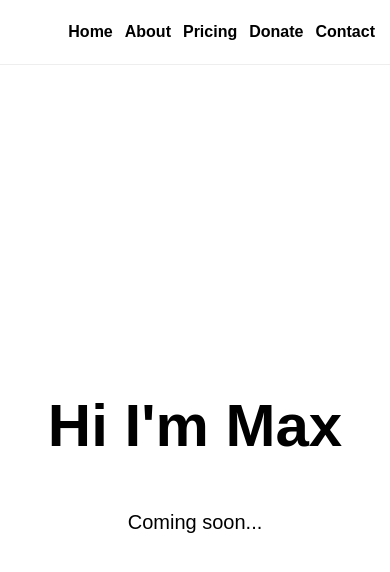
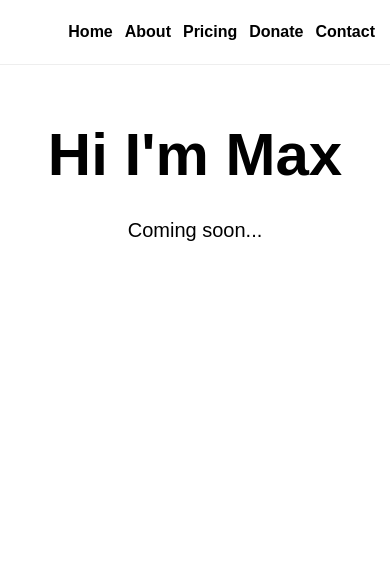
Before and after one commit to H4CK3R1010/Seemz-Like-Magazine, a Next.js app: page /people/max in a window 390 px wide. Shown: the top 572 px of the page. Built offline with nearby package versions, Linux system fonts and the light colour scheme.

Commit message:
Tighten spacing on people pages

```diff
--- a/app/globals.css
+++ b/app/globals.css
@@ -29,7 +29,6 @@ body {
 
 nav {
   position: fixed;
-
   top: 0;
   left: 0;
   right: 0;
@@ -39,13 +38,10 @@ nav {
   z-index: 1000;
 
   display: flex;
-
   align-items: center;
-
   justify-content: flex-end;
 
   padding: 0 35px;
-
   gap: 25px;
 
   background: white;
@@ -56,11 +52,9 @@ nav {
 
 nav a {
   color: black;
-
   text-decoration: none;
 
   font-size: 20px;
-
   font-weight: bold;
 }
 
@@ -76,7 +70,6 @@ nav a:hover {
 
 .homePage {
   min-height: 100vh;
-
   background: white;
 }
 
@@ -93,7 +86,6 @@ nav a:hover {
   background: #fcf3ff;
 
   display: flex;
-
   align-items: center;
 
   padding: 100px 8%;
@@ -102,7 +94,6 @@ nav a:hover {
 
 .heroContent {
   max-width: 1100px;
-
   width: 100%;
 
   margin: 0 auto;
@@ -184,7 +175,6 @@ nav a:hover {
   display: inline-flex;
 
   align-items: center;
-
   justify-content: center;
 
   min-width: 240px;
@@ -241,7 +231,7 @@ nav a:hover {
 
 
 /* =========================
-   MEET THE TEAM SECTION
+   MEET THE TEAM
 ========================= */
 
 .teamSection {
@@ -277,11 +267,6 @@ nav a:hover {
 }
 
 
-/* =========================
-   TEAM BUTTONS
-   USE ENTIRE PAGE
-========================= */
-
 .teamGrid {
   display: grid;
 
@@ -299,7 +284,6 @@ nav a:hover {
   display: flex;
 
   align-items: center;
-
   justify-content: center;
 
   width: 100%;
@@ -376,7 +360,7 @@ nav a:hover {
 
   text-align: center;
 
-  padding: 70px 30px 100px;
+  padding: 50px 30px 80px;
 }
 
 
@@ -387,7 +371,7 @@ nav a:hover {
 
   color: black;
 
-  margin: 0 0 50px;
+  margin: 0 0 40px;
 }
 
 
@@ -451,13 +435,13 @@ nav a:hover {
 
   flex-direction: column;
 
-  justify-content: center;
+  justify-content: flex-start;
 
   align-items: center;
 
   text-align: center;
 
-  padding: 80px 30px;
+  padding: 45px 30px 60px;
 }
 
 
@@ -468,7 +452,7 @@ nav a:hover {
 
   color: black;
 
-  margin: 0 0 35px;
+  margin: 0 0 20px;
 }
 
 
@@ -477,7 +461,7 @@ nav a:hover {
 
   font-size: 24px;
 
-  line-height: 1.6;
+  line-height: 1.5;
 
   color: black;
 
@@ -490,21 +474,11 @@ nav a:hover {
 ========================= */
 
 .rolesBox {
-  margin-top: 60px;
+  margin-top: 30px;
 
   text-align: center;
 }
 
-
-.rolesBox p {
-  font-size: 26px;
-
-  font-weight: bold;
-
-  margin: 0;
-
-  color: black;
-}
 
 .rolesBox h2 {
   font-size: 32px;
@@ -515,6 +489,16 @@ nav a:hover {
 
   color: black;
 }
+
+
+.rolesBox ul {
+  list-style: none;
+
+  padding: 0;
+
+  margin: 0;
+}
+
 
 /* =========================
    MOBILE
@@ -607,14 +591,14 @@ nav a:hover {
 
 
   .pageBox {
-    padding: 45px 20px 80px;
+    padding: 40px 20px 70px;
   }
 
 
   .pageBox h1 {
     font-size: 55px;
 
-    margin-bottom: 35px;
+    margin-bottom: 30px;
   }
 
 
@@ -625,8 +609,32 @@ nav a:hover {
   }
 
 
+  .peopleBox {
+    padding: 35px 20px 50px;
+  }
+
+
+  .peopleBox h1 {
+    font-size: 60px;
+
+    margin-bottom: 15px;
+  }
+
+
   .peopleBox p {
     font-size: 20px;
+
+    line-height: 1.5;
+  }
+
+
+  .rolesBox {
+    margin-top: 25px;
+  }
+
+
+  .rolesBox h2 {
+    font-size: 26px;
   }
 
 }
```
